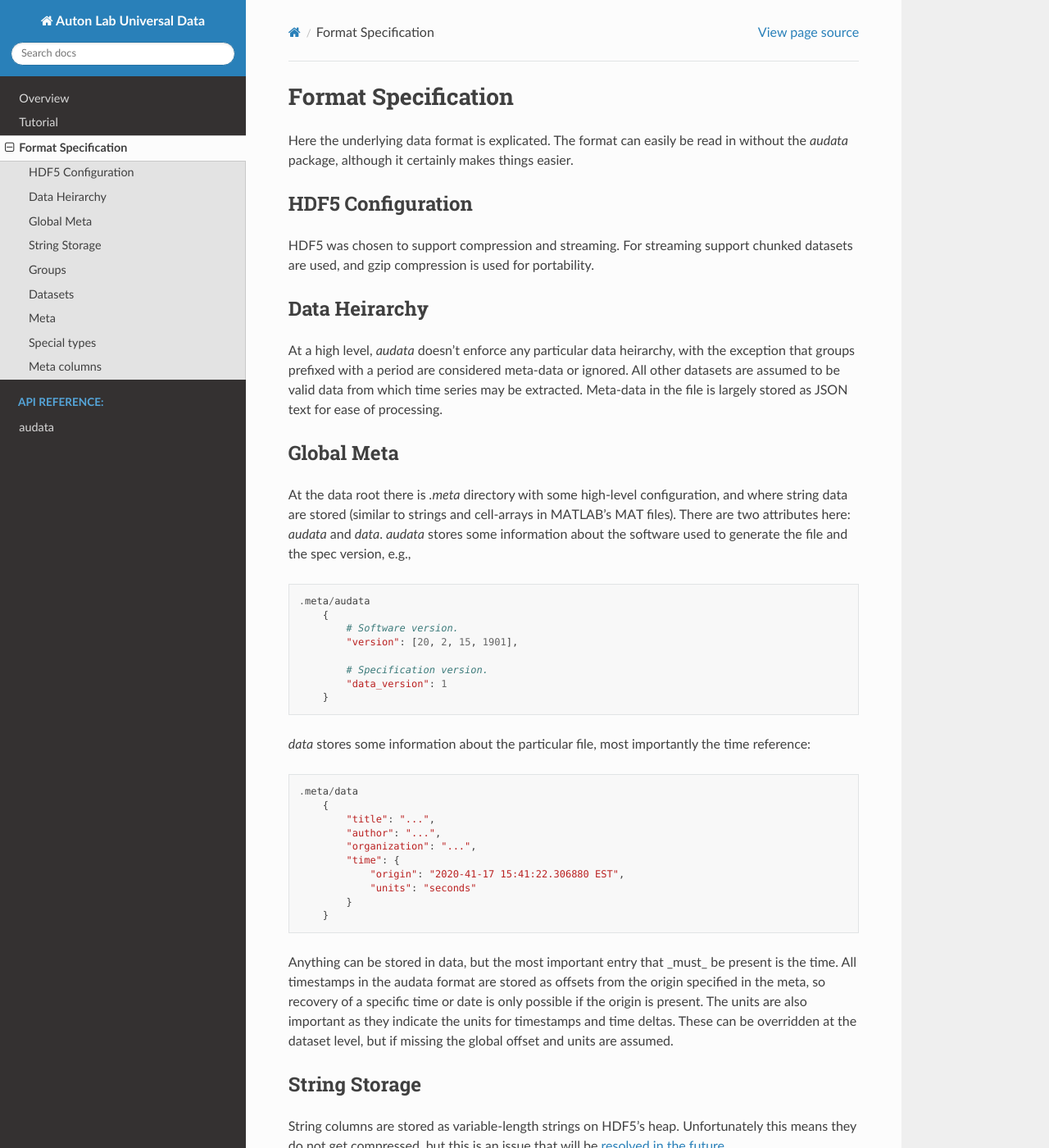
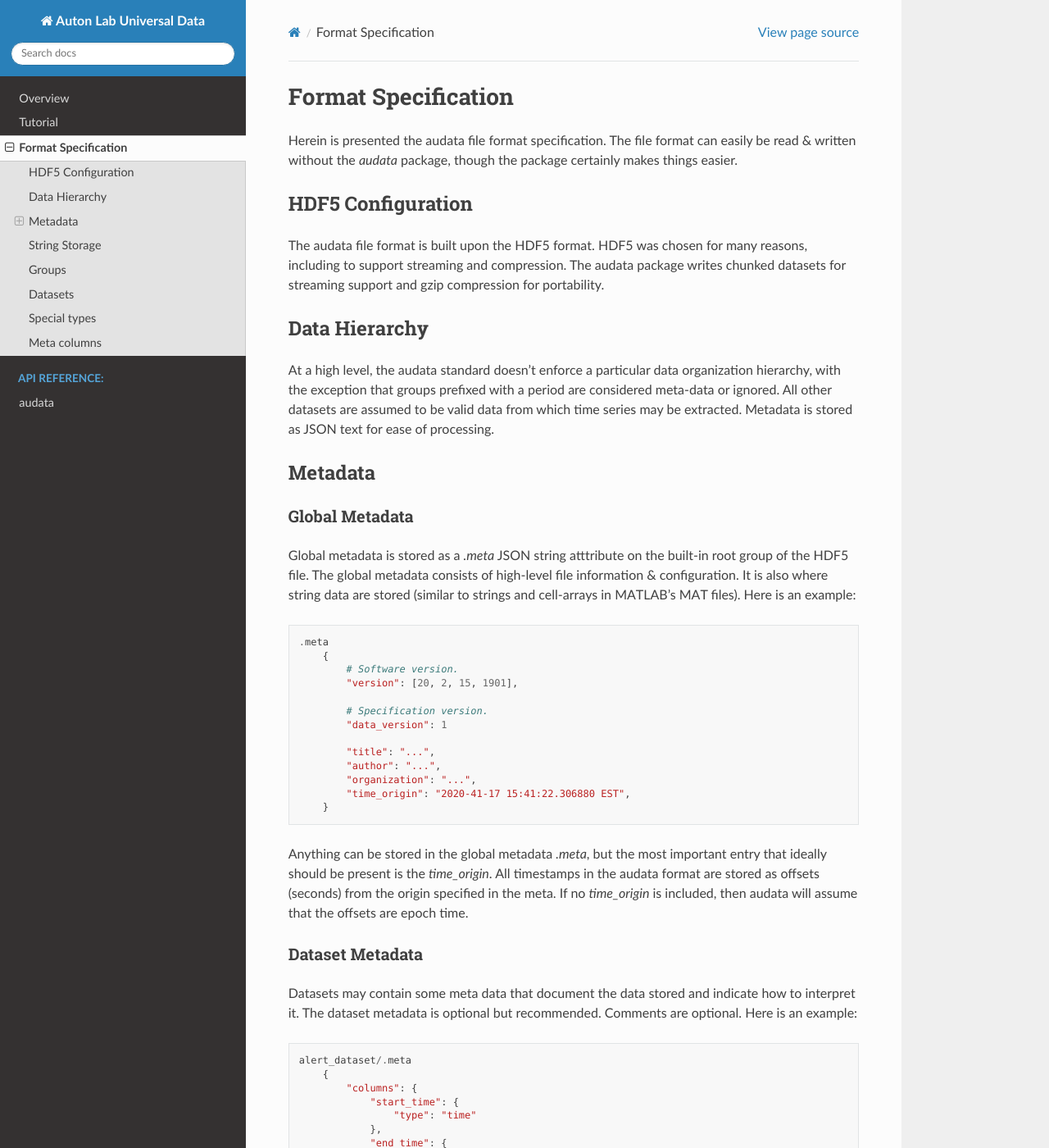
Before and after one commit to autonlab/audata, a Sphinx documentation site: the page built from docs/source/spec.rst, in a window 1280 px wide and 1400 px high. Shown: the whole window at 82% size. Built offline with Sphinx 7.4.7 and the Read the Docs theme 2.0.0, drawn with Linux system fonts in a browser that asks for light colours; some of the changed text lies outside the part shown.

Commit message:
Fixes related to moving .meta to an attribute on the root group.

```diff
--- a/audata/__init__.py
+++ b/audata/__init__.py
@@ -1,17 +1,17 @@
 """Define version and import high-level objects."""
 __VERSION_MAJOR__ = '1'
 __VERSION_MINOR__ = '0'
-__VERSION_BUILD__ = '2'
+__VERSION_BUILD__ = '3'
 
 __DEBUG = False
 if __DEBUG:
     import datetime as dt
     __VERSION_TAGS__ = f"d{dt.datetime.now().strftime('%Y%m%d_%H%M')}"
 else:
-    __VERSION_TAGS__ = ''
+    __VERSION_TAGS__ = 'rc1'
 
 __VERSION__ = f'{__VERSION_MAJOR__}.{__VERSION_MINOR__}.{__VERSION_BUILD__}{__VERSION_TAGS__}'
 
-__DATA_VERSION__ = 1
+__DATA_VERSION__ = '1.1'
 
 from audata.file import File
--- a/docs/source/spec.rst
+++ b/docs/source/spec.rst
@@ -1,70 +1,46 @@
 Format Specification
 ====================
 
-Here the underlying data format is explicated. The format can easily be read in without the `audata` package, although it certainly makes things easier.
+Herein is presented the audata file format specification. The file format can easily be read & written without the `audata` package, though the package certainly makes things easier.
 
 HDF5 Configuration
 ------------------
 
-HDF5 was chosen to support compression and streaming. For streaming support chunked datasets are used, and gzip compression is used for portability.
+The audata file format is built upon the HDF5 format. HDF5 was chosen for many reasons, including to support streaming and compression. The audata package writes chunked datasets for streaming support and gzip compression for portability.
 
-Data Heirarchy
+Data Hierarchy
 --------------
 
-At a high level, `audata` doesn't enforce any particular data heirarchy, with the exception that groups prefixed with a period are considered meta-data or ignored. All other datasets are assumed to be valid data from which time series may be extracted. Meta-data in the file is largely stored as JSON text for ease of processing.
+At a high level, the audata standard doesn't enforce a particular data organization hierarchy, with the exception that groups prefixed with a period are considered meta-data or ignored. All other datasets are assumed to be valid data from which time series may be extracted. Metadata is stored as JSON text for ease of processing.
 
-Global Meta
------------
+Metadata
+--------
 
-At the data root there is `.meta` directory with some high-level configuration, and where string data are stored (similar to strings and cell-arrays in MATLAB's MAT files). There are two attributes here: `audata` and `data`. `audata` stores some information about the software used to generate the file and the spec version, e.g., ::
+Global Metadata
+***************
 
-    .meta/audata
+Global metadata is stored as a `.meta` JSON string atttribute on the built-in root group of the HDF5 file. The global metadata consists of high-level file information & configuration. It is also where string data are stored (similar to strings and cell-arrays in MATLAB's MAT files). Here is an example: ::
+
+    .meta
         {
             # Software version.
             "version": [20, 2, 15, 1901],
 
             # Specification version.
             "data_version": 1
-        }
 
-`data` stores some information about the particular file, most importantly the time reference: ::
-
-    .meta/data
-        {
             "title": "...",
             "author": "...",
             "organization": "...",
-            "time": {
-                "origin": "2020-41-17 15:41:22.306880 EST",
-                "units": "seconds"
-            }
+            "time_origin": "2020-41-17 15:41:22.306880 EST",
         }
 
-Anything can be stored in data, but the most important entry that _must_ be present is the time. All timestamps in the audata format are stored as offsets from the origin specified in the meta, so recovery of a specific time or date is only possible if the origin is present. The units are also important as they indicate the units for timestamps and time deltas. These can be overridden at the dataset level, but if missing the global offset and units are assumed.
+Anything can be stored in the global metadata `.meta`, but the most important entry that ideally should be present is the `time_origin`. All timestamps in the audata format are stored as offsets (seconds) from the origin specified in the meta. If no `time_origin` is included, then audata will assume that the offsets are epoch time.
 
-String Storage
---------------
+Dataset Metadata
+****************
 
-String columns are stored as variable-length strings on HDF5's heap. Unfortunately this means they do not get compressed, but this is an issue that will be `resolved in the future`_.
-
-.. _resolved in the future: https://github.com/autonlab/audata/issues/1
-
-Note that factor (or categorical) columns are generally not treated the same way. Read about special data types below.
-
-Groups
-------
-
-Groups may store meta data to override the time offset. Otherwise there are no restrictions on groups or heirarchy. For specific applications a common schema may be desired (e.g., unifiying medical datasets and naming conventions) but audata doesn't impose any specific restrictions.
-
-Datasets
---------
-
-Outside of the `.meta` group, any dataset is considered actual data. A dataset generally consists of at least two columns: a time and a value. However, neither is technically required. The usual assumption is that the first time column (usually the first column, usually named time) is present and is valid for all other columns, treated as signals with the same time index. However, `audata` is flexible and supports any number of time columns. It also supports the concept of a meta column derived from others, e.g., a time range derived from two time columns denoting the start and end of the range.
-
-Meta
-----
-
-Datasets contain some meta data that document the data stored and indicate how to interpret it. Comments are optional. ::
+Datasets may contain some meta data that document the data stored and indicate how to interpret it. The dataset metadata is optional but recommended. Comments are optional. Here is an example: ::
 
     alert_dataset/.meta
         {
@@ -101,10 +77,30 @@ Datasets contain some meta data that document the data stored and indicate how t
             }
         }
 
+
+String Storage
+--------------
+
+String columns are stored as variable-length strings on HDF5's heap. Unfortunately this means they do not get compressed, but this is an issue that will be `resolved in the future`_.
+
+.. _resolved in the future: https://github.com/autonlab/audata/issues/1
+
+Note that factor (or categorical) columns are generally not treated the same way. Read about special data types below.
+
+Groups
+------
+
+Groups may store meta data to override the time offset. Otherwise there are no restrictions on groups or hierarchy. For specific applications, a common schema may be desired (e.g. unifying medical datasets and naming conventions), but audata doesn't impose any restrictions or specifications on the presence or structure of groups. Use them to organize the data in a way that makes sense for your file or project.
+
+Datasets
+--------
+
+Outside of the `.meta` group, any dataset is considered actual data. A dataset generally consists of at least two columns: a time and a value. However, neither is technically required. The usual assumption is that the first time column (usually the first column, usually named time) is present and is valid for all other columns, treated as signals with the same time index. However, audata is flexible and supports any number of time columns. It also supports the concept of a meta column derived from others, e.g., a time range derived from two time columns denoting the start and end of the range.
+
 Special types
 -------------
 
-Dates and times are stored as double-precision values with units and origin specified in `.meta/data` as indicated before. When stored or retrieved using the python library, this conversion happens seamlessly. This storage mechanism is inefficient for high-density, uniformly sampled data, which is `planned to be supported`_ in the future.
+Dates and times are stored as double-precision values with units and origin specified in global `.meta` as indicated before. When stored or retrieved using the python library, this conversion happens seamlessly. This storage mechanism is inefficient for high-density, uniformly sampled data, which is `planned to be supported`_ in the future.
 
 .. _planned to be supported: https://github.com/autonlab/audata/issues/2
 
@@ -114,11 +110,11 @@ Strings were discussed previously.
 
 Factor (or categorical) variables, even if the labels are strings, are treated differently. An integral index column is used to index into an array of factor levels, which are stored in the meta, not in the strings meta group. Automatic conversion happens when storing or reading via the python library.
 
-The assumed difference between strings and factors is that factors are much lower arity than the size of the dataset (i.e., there are lots of repeats) versus free-text which is often unique to each entry. Typically, the number is quite small (say, less than 100) and the labels are short. This isn't always the case: a city might be a categorical, and there are many of those. But generally this assumption is reasonable, so when inferring datatypes while converting from other data sources the columns are usually treated as factor values if the arity is less than 10% of the data size, otherwise treated as strings.
+The assumed difference between strings and factors is that factors are much lower arity than the size of the dataset (i.e., there are lots of repeats) versus free-text which is often unique to each entry. Typically, the number is quite small (say, less than 100) and the labels are short. This isn't always the case: a city might be a categorical, and there are many of those. But generally this assumption is reasonable, so when inferring data types while converting from other data sources the columns are usually treated as factor values if the arity is less than 10% of the data size, otherwise treated as strings.
 
 Meta columns
 ------------
 
-Certain meta columns are supported. The example above is the time range, which specifies two other columns as the start and end times. Meta columns can be interpreted as hints to higher-level structure in an otherwise flat table, or (as in the case of a time range) actually be interpretted as a useable data type (e.g., plotting time ranges with shading on a graph).
+Certain meta columns are supported. The example above is the time range, which specifies two other columns as the start and end times. Meta columns can be interpreted as hints to higher-level structure in an otherwise flat table, or (as in the case of a time range) actually be interpreted as a usable data type (e.g., plotting time ranges with shading on a graph).
 
 Currently just time ranges are supported as meta columns. Ranges specify columns with start and end times.
```
Also changed, not shown: 4 other files.
